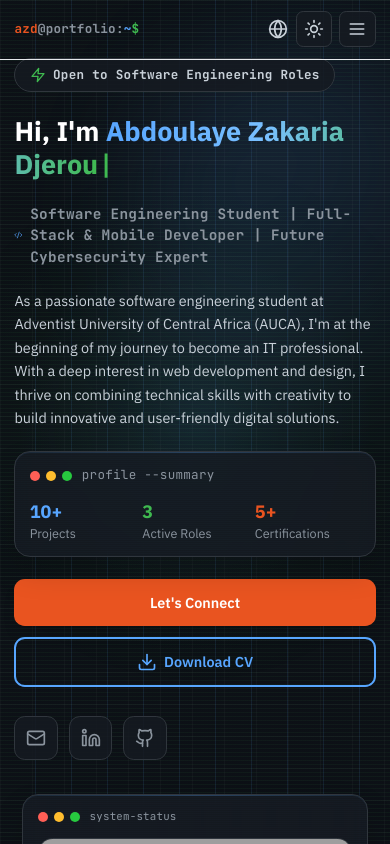
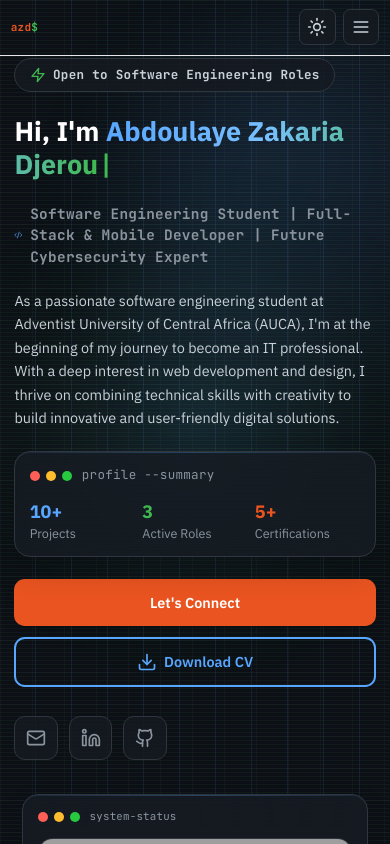
Before and after one commit to kardara/My-portfolio, a React (Vite) app: page / in a window 390 px wide. Shown: the top 844 px of the page. Built offline with nearby package versions, Linux system fonts and the light colour scheme; grey boxes are pictures that could not be loaded.

Commit message:
fix: fxing navigation issues

```diff
--- a/src/components/Header.tsx
+++ b/src/components/Header.tsx
@@ -131,17 +131,23 @@ const Header: React.FC = () => {
           : "bg-[var(--dev-bg)]/40 md:bg-transparent border-b md:border-b-0 border-[var(--dev-border)]/30 md:border-0"
       }`}
     >
-      <nav className="container mx-auto px-4 sm:px-6 py-3 sm:py-4">
-        <div className="flex items-center justify-between">
+      <nav className="container mx-auto px-3 sm:px-6 py-2.5 sm:py-4">
+        <div className="flex items-center justify-between gap-2 min-w-0">
           <motion.div
             whileHover={{ scale: 1.05 }}
             onClick={() => handleNavClick("#home")}
-            className="terminal-title text-sm md:text-base font-semibold dev-muted cursor-pointer hover:opacity-80 transition-opacity"
+            className="terminal-title text-[11px] sm:text-sm md:text-base font-semibold dev-muted cursor-pointer hover:opacity-80 transition-opacity whitespace-nowrap min-w-0"
           >
-            <span style={{ color: "var(--color-accent)" }}>azd</span>
-            <span className="dev-muted">@portfolio:</span>
-            <span style={{ color: "var(--color-primary)" }}>~</span>
-            <span style={{ color: "var(--color-secondary)" }}>$</span>
+            <span className="max-[430px]:hidden">
+              <span style={{ color: "var(--color-accent)" }}>azd</span>
+              <span className="dev-muted">@portfolio:</span>
+              <span style={{ color: "var(--color-primary)" }}>~</span>
+              <span style={{ color: "var(--color-secondary)" }}>$</span>
+            </span>
+            <span className="hidden max-[430px]:inline">
+              <span style={{ color: "var(--color-accent)" }}>azd</span>
+              <span style={{ color: "var(--color-secondary)" }}>$</span>
+            </span>
           </motion.div>
 
           {/* Desktop Navigation */}
@@ -176,7 +182,7 @@ const Header: React.FC = () => {
           </div>
 
           {/* Theme Toggle, Language Selector */}
-          <div className="flex items-center space-x-2 sm:space-x-4">
+          <div className="flex items-center space-x-2 sm:space-x-4 shrink-0">
             <div className="hidden md:flex items-center gap-2">
               <motion.button
                 whileHover={{ y: -1 }}
@@ -201,7 +207,7 @@ const Header: React.FC = () => {
             </div>
 
             {/* Language Selector */}
-            <div className="relative group">
+            <div className="relative group hidden sm:block">
               <button className="flex items-center space-x-1 dev-text transition-colors group-hover:text-[var(--color-primary)]">
                 <Globe size={20} />
                 <span className="hidden sm:inline text-sm font-medium">
@@ -281,6 +287,32 @@ const Header: React.FC = () => {
               );
             })}
             <div className="pt-3 grid grid-cols-1 gap-2">
+              <div className="grid grid-cols-3 gap-2">
+                {languages.map((lang) => (
+                  <motion.button
+                    key={lang.code}
+                    whileTap={{ scale: 0.97 }}
+                    onClick={() => setLanguage(lang.code as "en" | "fr" | "ar")}
+                    className="py-2 rounded-lg terminal-title text-sm font-semibold border transition-all duration-200"
+                    style={
+                      language === lang.code
+                        ? {
+                            backgroundColor: "var(--color-primary)",
+                            color: "#0d1117",
+                            borderColor: "var(--color-primary)",
+                          }
+                        : {
+                            backgroundColor: "var(--dev-panel)",
+                            color: "var(--dev-text)",
+                            borderColor: "var(--dev-border)",
+                          }
+                    }
+                  >
+                    {lang.label}
+                  </motion.button>
+                ))}
+              </div>
+
               <motion.button
                 whileTap={{ scale: 0.97 }}
                 onClick={() => {
--- a/src/components/Skills.tsx
+++ b/src/components/Skills.tsx
@@ -8,8 +8,8 @@ const Skills: React.FC = () => {
   const { t } = useLanguage();
   const [ref, inView] = useInView({
     triggerOnce: true,
-    threshold: 0,
-    rootMargin: "220px 0px -80px 0px",
+    threshold: 0.05,
+    rootMargin: "120px 0px -60px 0px",
   });
 
   const skillLogoSlug: Record<string, string> = {
@@ -197,11 +197,7 @@ const Skills: React.FC = () => {
                   <div className="absolute right-0 top-0 h-full w-8 sm:w-16 bg-gradient-to-l from-[var(--dev-panel)] to-transparent z-10" />
                   <div
                     className={`skills-marquee-track ${isEven ? "skills-marquee-left" : "skills-marquee-right"}`}
-                    style={
-                      inView
-                        ? { animationDuration: `${28 + categoryIndex * 3}s` }
-                        : { animationPlayState: "paused" }
-                    }
+                    style={{ animationDuration: `${28 + categoryIndex * 3}s` }}
                   >
                     {rowItems.map((skill, skillIndex) => {
                       const logoSlug = skillLogoSlug[skill];
--- a/src/index.css
+++ b/src/index.css
@@ -453,15 +453,24 @@
       gap: 0.6rem;
       padding-inline: 1rem;
     }
+
+    .skills-marquee-row {
+      overflow-x: clip;
+    }
   }
 
   @media (prefers-reduced-motion: reduce) {
     body::before,
     body::after,
     #root::before,
-    .type-cursor,
+    .type-cursor {
+      animation: none !important;
+    }
+
     .skills-marquee-track {
-      animation: none !important;
+      animation-duration: 80s !important;
+      animation-timing-function: linear !important;
+      animation-iteration-count: infinite !important;
     }
 
     a,
```
